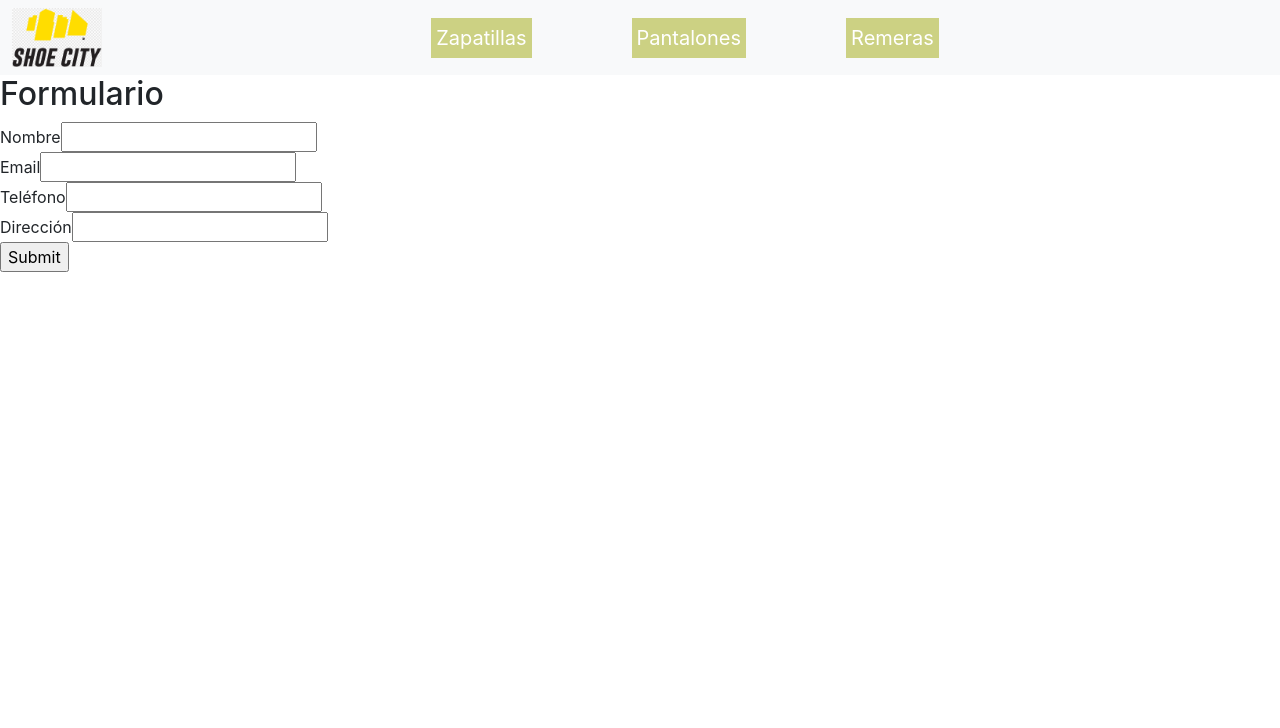
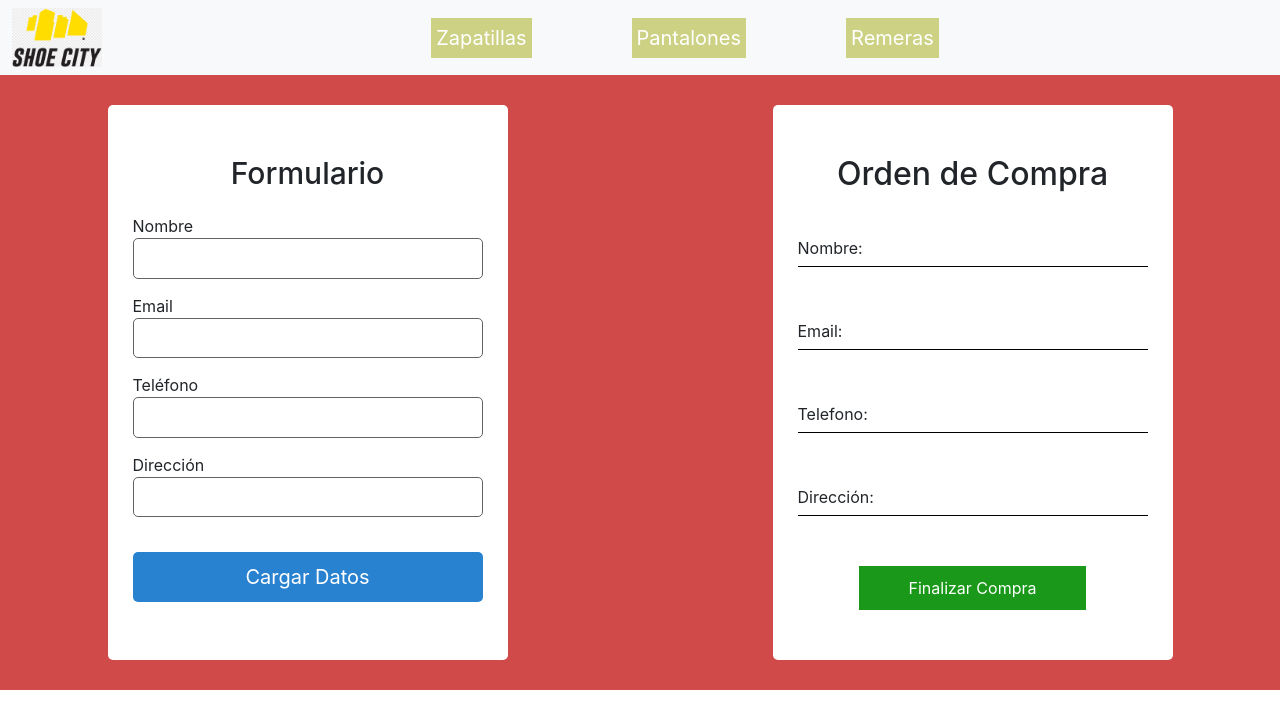
Before and after one commit to LeonelQuinones/CursoReact, a React (Create React App) app: page /orden in a window 1280 px wide. Shown: the top 728 px of the page. Built offline with nearby package versions, Linux system fonts and the light colour scheme.

Commit message:
re-entrega desafio 12

```diff
--- a/package.json
+++ b/package.json
@@ -13,6 +13,7 @@
     "react-router-dom": "^6.3.0",
     "react-scripts": "5.0.1",
     "react-spinners": "^0.12.0",
+    "sweetalert": "^2.1.2",
     "web-vitals": "^2.1.4"
   },
   "scripts": {
--- /dev/null
+++ b/src/components/Formulario/Formulario.css
@@ -0,0 +1,49 @@
+* {
+    margin: 0;
+    padding: 0;
+    box-sizing: border-box;
+}
+
+.form-container {
+    background-color: #ffff;
+    width: 90%;
+    max-width: 400px;
+    padding: 50px 25px;
+    border-radius: 5px;
+    margin: 30px auto;
+}
+
+.formulario {
+    display: grid;
+    gap: 15px;
+}
+
+.t-form {
+    text-align: center;
+    font-size: 30px;
+}
+
+.input-container {
+    display: grid;
+    grid-auto-columns: 100%;
+}
+
+.form-input {
+    font-size: 15px;
+    padding: 8px 16px;
+    border: none;
+    border-radius: 5px;
+    outline: none;
+    border: 1px solid rgb(98, 98, 98);
+}
+
+.boton-form {
+    margin-top: 20px;
+    font-size: 20px;
+    background-color: rgb(41, 130, 208);
+    color: #ffff;
+    border: none;
+    padding: 10px 0;
+    border-radius: 5px;
+    cursor: pointer;
+}
--- a/src/components/Formulario/Formulario.js
+++ b/src/components/Formulario/Formulario.js
@@ -1,36 +1,35 @@
+import './Formulario.css'
 import { useForm } from "react-hook-form";
 import { useState } from "react";
 
-const Formulario = () => {
-    const { register, handleSubmit, formState: {errors} } = useForm()
+const Formulario = ({ onConfirm }) => {
+    const { register, handleSubmit, formState: { errors } } = useForm()
 
-    const [datos, setDatos] = useState({
-        nombre: '',
-        email: '',
-        telefono: '',
-        direccion: ''
-    })
+    const [datos, setDatos] = useState([])
 
     const datosForm = (data) => {
-        console.log(data)
+        setDatos(data)
     }
 
-    return(
-        <div>
-            <h2>Formulario</h2>
-            <form onSubmit={handleSubmit(datosForm)}>
-                <div>
+    return (
+        <div className='form-container'>
+            <form className='formulario' onSubmit={handleSubmit(datosForm)}>
+                <h2 className='t-form'>Formulario</h2>
+
+                <div className='input-container'>
                     <label>Nombre</label>
-                    <input type='text' {...register('nombre', {
+                    <input className='form-input' type='text' {...register('nombre', {
                         required: {
                             value: true,
                             message: 'Campo incompleto'
-                        }})} />
+                        }
+                    })} />
                     {errors.nombre && <p>{errors.nombre.message}</p>}
                 </div>
-                <div>
+
+                <div className='input-container'>
                     <label>Email</label>
-                    <input type='email' {...register('email', {
+                    <input className='form-input' type='email' {...register('email', {
                         required: {
                             value: true,
                             message: 'Campo incompleto'
@@ -38,12 +37,14 @@ const Formulario = () => {
                         pattern: {
                             value: /^[A-Z0-9._%+-]+@[A-Z0-9.-]+\.[A-Z]{2,4}$/i,
                             message: "El formato no es correcto"
-                        }})} />
+                        }
+                    })} />
                     {errors.email && <p>{errors.email.message}</p>}
                 </div>
-                <div>
+
+                <div className='input-container'>
                     <label>Teléfono</label>
-                    <input type='number' {...register('telefono', {
+                    <input className='form-input' type='number' {...register('telefono', {
                         required: {
                             value: true,
                             message: 'Campo incompleto'
@@ -51,19 +52,23 @@ const Formulario = () => {
                         maxLength: {
                             value: 10,
                             message: "El maximo de caracteres es 10"
-                        }})} />
+                        }
+                    })} />
                     {errors.telefono && <p>{errors.telefono.message}</p>}
                 </div>
-                <div>
+
+                <div className='input-container'>
                     <label>Dirección</label>
-                    <input type='text' {...register('direccion', {
+                    <input className='form-input' type='text' {...register('direccion', {
                         required: {
                             value: true,
                             message: 'Campo incompleto'
-                        }})} />
+                        }
+                    })} />
                     {errors.direccion && <p>{errors.direccion.message}</p>}
                 </div>
-                <input type="submit" />
+
+                <button className='boton-form' type="submit" onClick={() => onConfirm(datos)}>Cargar Datos</button>
             </form>
         </div>
     )
--- /dev/null
+++ b/src/components/Ordenes/Ordenes.css
@@ -0,0 +1,40 @@
+.orden-container {
+    display: grid;
+    gap: 50px;
+    grid-template-columns: repeat(auto-fit, minmax(400px, 1fr));
+    background-color: rgb(209, 74, 74);
+}
+
+.orden-datos {
+    background-color: #ffff;
+    width: 90%;
+    max-width: 400px;
+    padding: 50px 25px;
+    border-radius: 5px;
+    margin: 30px auto;
+}
+
+.titulo-compra {
+    text-align: center;
+    margin-bottom: 40px;
+}
+
+.datos-compra {
+    margin-bottom: 50px;
+    padding-bottom: 5px;
+    border-bottom: 1px solid #000;
+}
+
+.boton-orden {
+    border: none;
+    background-color: rgb(25, 152, 25);
+    padding: 10px 50px;
+    display: block;
+    margin: 50px auto 0 auto;
+    color: #ffff;
+}
+
+.datos-cargados {
+    font-size: 18px;
+    font-weight: 800;
+}
--- a/src/components/Ordenes/Ordenes.js
+++ b/src/components/Ordenes/Ordenes.js
@@ -1,19 +1,34 @@
-import { useContext } from "react"
+import './Ordenes.css'
+import { useContext, useState } from "react"
 import CartContext from "../../context/CartContext"
 import { addDoc, collection, writeBatch, getDocs, query, where, documentId } from 'firebase/firestore'
 import { db } from '../../services/firebase';
 import Formulario from "../Formulario/Formulario";
-
+import swal from 'sweetalert';
+import { useNavigate } from 'react-router-dom';
 
 const Ordenes = () => {
 
     const { cart, totalCompra, removeAll } = useContext(CartContext)
 
+    const [ datos, setDatos ] = useState({
+        nombre: '',
+        email: '',
+        telefono: '',
+        direccion: ''
+    })
+
+    const onDatos = (data) => {
+        setDatos(data)
+    }
+
+    const navigate = useNavigate();
+
     const crearOrden = () => {
         console.log('crear orden')
 
         const objOrden = {
-            comprador: '',
+            datos,
             items: cart,
             total: totalCompra()
         }
@@ -49,20 +64,39 @@ const Ordenes = () => {
             }).then(({id}) => {
                 batch.commit()
                 removeAll()
+                swal({
+                    title: "¡Compra exitosa!",
+                    text: "Tu pedido sera entregado en las proximas 48hs.",
+                    icon: "success",
+                    button: "Listo",
+                });
+                navigate('/')
                 console.log(`El id de la orden es ${id}`)
             }).catch(error => {
                 console.log(error)
-                console.log('Algunos productos no tienen stock')
+                swal({
+                    title: "¡Error!",
+                    text: "Algunos productos no cuentan con stock",
+                    icon: "error",
+                    button: "Ok",
+                });
                 console.log(sinStock)
             }).finally(() => {
-                console.log('fin.')
+                console.log('Compra finalizada exitosamente')
             })
     }
 
     return(
-        <div>
-            <Formulario />
-            {/* <button onClick={crearOrden}>Finalizar Compra</button> */}
+        <div className='orden-container'>
+            <Formulario onConfirm={onDatos}/>
+            <div className='orden-datos'>
+                <h2 className='titulo-compra'>Orden de Compra</h2>
+                <p className='datos-compra'>Nombre: <span className='datos-cargados'>{datos.nombre}</span></p>
+                <p className='datos-compra'>Email: <span className='datos-cargados'>{datos.email}</span></p>
+                <p className='datos-compra'>Telefono: <span className='datos-cargados'>{datos.telefono}</span></p>
+                <p className='datos-compra'>Dirección: <span className='datos-cargados'>{datos.direccion}</span></p>
+                <button className='boton-orden' onClick={crearOrden}>Finalizar Compra</button>
+            </div>
         </div>
     )
 }
```
Also changed, not shown: 1 other file (tests, documents, lock files or other folders).
